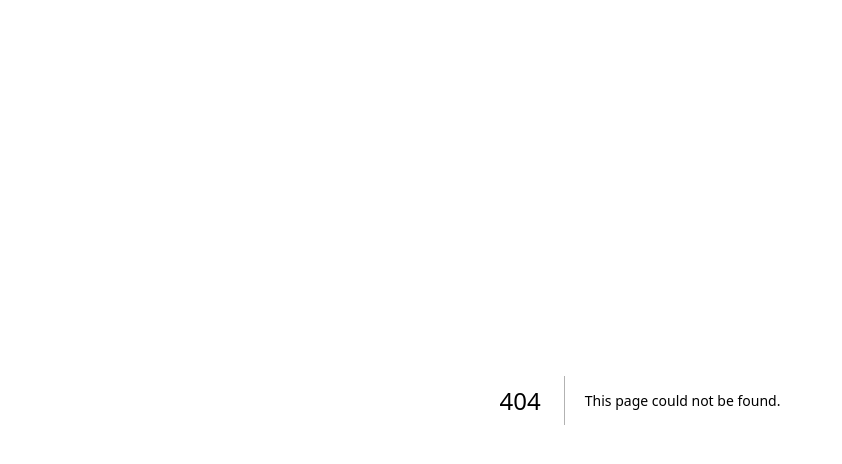
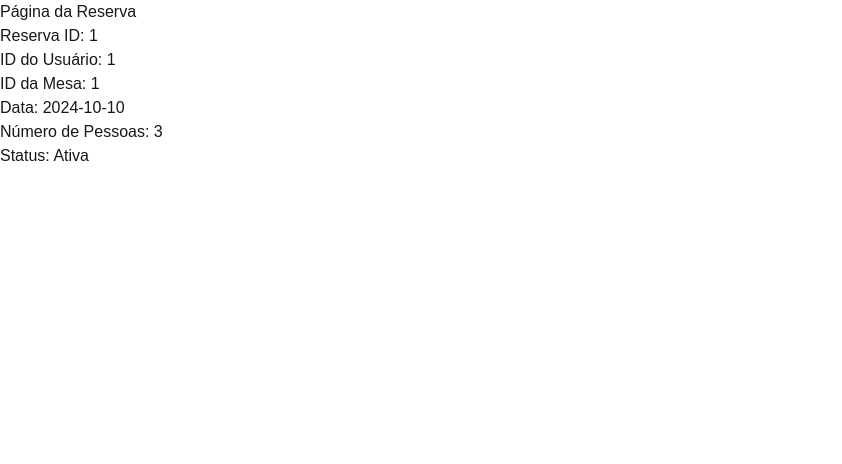
Before and after one commit to mariafer057/AULAEAD, a Next.js app: page /reserva in a window 1280 px wide. Before the commit this address had no page. Shown: the top 464 px of the page, without its empty margins (0-842 px from the left). Built offline with nearby package versions, Linux system fonts and the light colour scheme.

Commit message:
10-10
ativ moodle

```diff
--- /dev/null
+++ b/src/app/Interfaces/mesa.tsx
@@ -0,0 +1,15 @@
+interface Mesa{
+    id: number;
+    codigo: string;
+    n_lugares: number;
+}
+const PerfilDaMesa: React.FC<{mesa: Mesa}> = ({mesa}) => {
+    return (
+        <div>
+            <h1>Id: {mesa.id}</h1>
+            <p>Código: {mesa.codigo}</p>
+            <p>Número de lugares: {mesa.n_lugares}</p>
+        </div>
+    )
+}
+ export default PerfilDaMesa;
--- /dev/null
+++ b/src/app/Interfaces/reserva.tsx
@@ -0,0 +1,22 @@
+interface Reserva{
+    id: number;
+    usuario_id: number;
+    mesa_id: number;
+    data: string;
+    n_pessoas: number;
+    status: boolean;
+}
+const DetalhesReserva: React.FC<{ reserva: Reserva }> = ({ reserva }) => {
+    return (
+      <div>
+        <h1>Reserva ID: {reserva.id}</h1>
+        <p>ID do Usuário: {reserva.usuario_id}</p>
+        <p>ID da Mesa: {reserva.mesa_id}</p>
+        <p>Data: {reserva.data}</p>
+        <p>Número de Pessoas: {reserva.n_pessoas}</p>
+        <p>Status: {reserva.status ? "Ativa" : "Cancelada"}</p>
+      </div>
+    );
+  };
+
+  export default DetalhesReserva;
--- /dev/null
+++ b/src/app/Interfaces/usuario.tsx
@@ -0,0 +1,21 @@
+interface Usuario{
+    id: number;
+    nome: string;
+    idade: number;
+    email?: string;
+    password: string;
+    tipo: string;
+}
+const PerfilDoUsuario: React.FC<{ usuario: Usuario }> = ({ usuario }) => {
+    return (
+      <div>
+        <h1>Id: {usuario.id}</h1>
+        <p>Nome: {usuario.nome}</p>
+        <p>Idade: {usuario.idade}</p>
+        {usuario.email && <p>Email: {usuario.email}</p>}
+        <p>Tipo de usuário: {usuario.tipo}</p>
+      </div>
+    );
+  };
+
+  export default PerfilDoUsuario;
--- /dev/null
+++ b/src/app/mesa/page.tsx
@@ -0,0 +1,18 @@
+import PerfilDaMesa from '../Interfaces/mesa';
+
+const PaginaMesa = () => {
+  const mesa = {
+    id: 1,
+    codigo: '007',
+    n_lugares: 6,
+  };
+
+  return (
+    <div>
+      <h1>Página Mesa</h1>
+      <PerfilDaMesa mesa={mesa} />
+    </div>
+  );
+};
+
+export default PaginaMesa;
--- /dev/null
+++ b/src/app/reserva/page.tsx
@@ -0,0 +1,21 @@
+import DetalhesReserva from '../Interfaces/reserva';
+
+const PaginaReserva = () => {
+  const reserva = {
+    id: 1,
+    usuario_id: 1,
+    mesa_id: 1,
+    data: '2024-10-10',
+    n_pessoas: 3,
+    status: true,
+  };
+
+  return (
+    <div>
+      <h1>Página da Reserva</h1>
+      <DetalhesReserva reserva={reserva} />
+    </div>
+  );
+};
+
+export default PaginaReserva;
--- /dev/null
+++ b/src/app/usuario/page.tsx
@@ -0,0 +1,21 @@
+import PerfilDoUsuario from '../Interfaces/usuario';
+
+const PaginaUsuario = () => {
+  const usuario = {
+    id: 1,
+    nome: 'João Silva',
+    idade: 28,
+    email: 'joao.silva@example.com',
+    password: 'senha123',
+    tipo: 'cliente',
+  };
+
+  return (
+    <div>
+      <h1>Página do Usuário</h1>
+      <PerfilDoUsuario usuario={usuario} />
+    </div>
+  );
+};
+
+export default PaginaUsuario;
```
